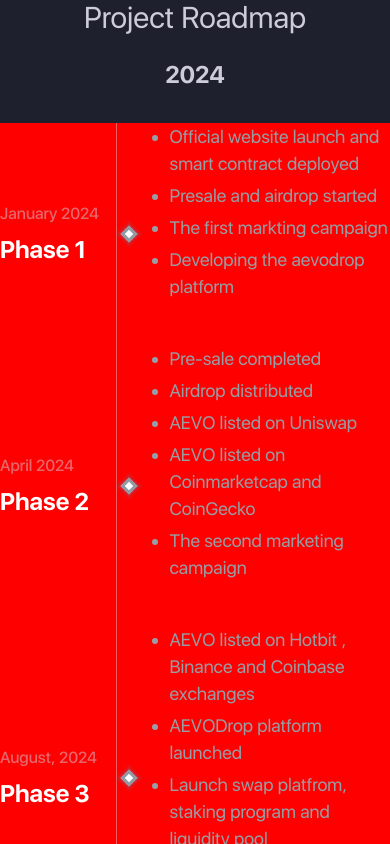
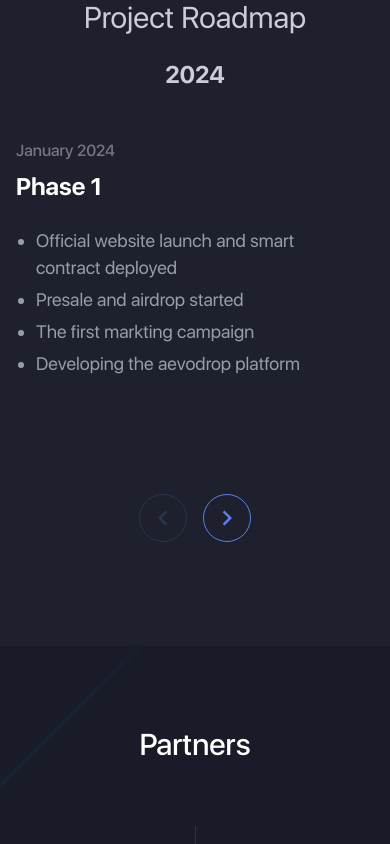
Before and after one commit to FosterSOAsare/aevodrop, a Next.js app: page / in a window 390 px wide. Shown: the part 6460-7304 px from the top of the page. Built offline with nearby package versions, Linux system fonts and the light colour scheme.

Commit message:
Roadmap responsiveness

```diff
--- a/src/components/Roadmap.tsx
+++ b/src/components/Roadmap.tsx
@@ -2,10 +2,11 @@
 
 import roadmap from "@/data/roadmap";
 
-import { MdOutlineKeyboardArrowUp, MdOutlineKeyboardArrowDown } from "react-icons/md";
+import { MdOutlineKeyboardArrowUp, MdOutlineKeyboardArrowDown, MdOutlineKeyboardArrowLeft, MdOutlineKeyboardArrowRight } from "react-icons/md";
 
 const Roadmap = () => {
 	const [active, setActive] = useState(1);
+	const [mobileSlider, setMobileSlider] = useState(1);
 	return (
 		<section className="w-full py-24" id="roadmap">
 			<h3 className="text-3xl text-center">Project Roadmap</h3>
@@ -14,7 +15,8 @@
 					<h3 className="font-bold text-2xl mt-6 md:mt-0 md:text-3xl lg:text-6xl md:-rotate-90"> 2024</h3>
 				</aside>
 				<div>
-					<div className="w-full h-[100vh] bg-[red] overflow-hidden relative mt-8">
+					{/* For desktop */}
+					<div className="hidden md:block w-full h-[100vh] overflow-hidden relative mt-8">
 						<div className={`relative ${active === 1 ? "top-0" : "-top-[32%]"} transition-all duration-700`}>
 							{roadmap?.map((item, index) => (
 								<div className="flex items-stretch justify-center" key={index}>
@@ -42,6 +44,26 @@
 							))}
 						</div>
 					</div>
+					{/* For mobile */}
+					<div className="w-[100vw] overflow-hidden relative mt-8">
+						<div
+							className={`relative transition-all duration-700 flex items-stretch justify-between`}
+							style={{ width: `${roadmap?.length * 100}%`, marginLeft: `-${(mobileSlider - 1) * 100}%` }}>
+							{roadmap?.map((item, index) => (
+								<div className="w-full p-4" key={index}>
+									<h3 className="opacity-50 font-medium mb-2">{item?.time}</h3>
+									<h1 className="text-2xl text-white font-bold mb-6">Phase {index + 1}</h1>
+									<ul className="list-disc w-[90%] ml-5 pb-10">
+										{item?.features?.map((feature, index) => (
+											<li className="w-full text-[18px] mb-[5px]" key={index}>
+												{feature}
+											</li>
+										))}
+									</ul>
+								</div>
+							))}
+						</div>
+					</div>
 				</div>
 				{/* For desktop */}
 				<div className="hidden md:block w-1/5">
@@ -58,16 +80,18 @@
 				</div>
 
 				{/* For mobile  */}
-				<div className="1/5 flex items-center justify-center">
+				<div className="md:hidden mt-6 flex items-center gap-4 justify-center">
 					<button
-						className={`w-12 h-12 border-[1px] border-blue text-blue  ${active === 2 ? "opacity-100 " : "opacity-20"} flex items-center justify-center mb-2 rounded-full`}
-						onClick={() => setActive(1)}>
-						<MdOutlineKeyboardArrowUp className={`text-3xl`} />
+						disabled={mobileSlider == 0}
+						className={`w-12 h-12 border-[1px] border-blue text-blue  ${mobileSlider > 1 ? "opacity-100 " : "opacity-20"} flex items-center justify-center mb-2 rounded-full`}
+						onClick={() => setMobileSlider((prev) => --prev)}>
+						<MdOutlineKeyboardArrowLeft className={`text-3xl`} />
 					</button>
 					<button
-						className={`w-12 h-12 border-[1px] border-blue text-blue ${active === 1 ? "opacity-100 " : "opacity-20"} flex items-center justify-center mb-2 rounded-full`}
-						onClick={() => setActive(2)}>
-						<MdOutlineKeyboardArrowDown className={`text-3xl`} />
+						disabled={mobileSlider == roadmap?.length}
+						className={`w-12 h-12 border-[1px] border-blue text-blue ${mobileSlider < roadmap.length ? "opacity-100 " : "opacity-20"} flex items-center justify-center mb-2 rounded-full`}
+						onClick={() => setMobileSlider((prev) => ++prev)}>
+						<MdOutlineKeyboardArrowRight className={`text-3xl`} />
 					</button>
 				</div>
 			</div>
```
